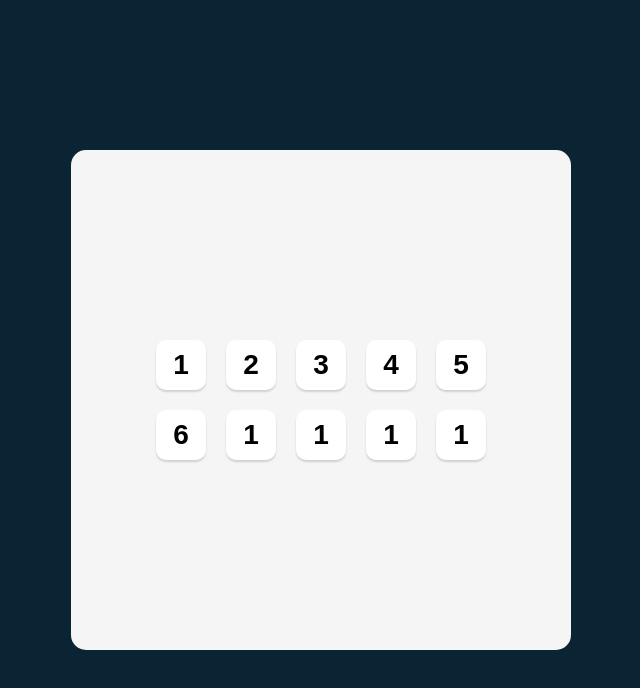
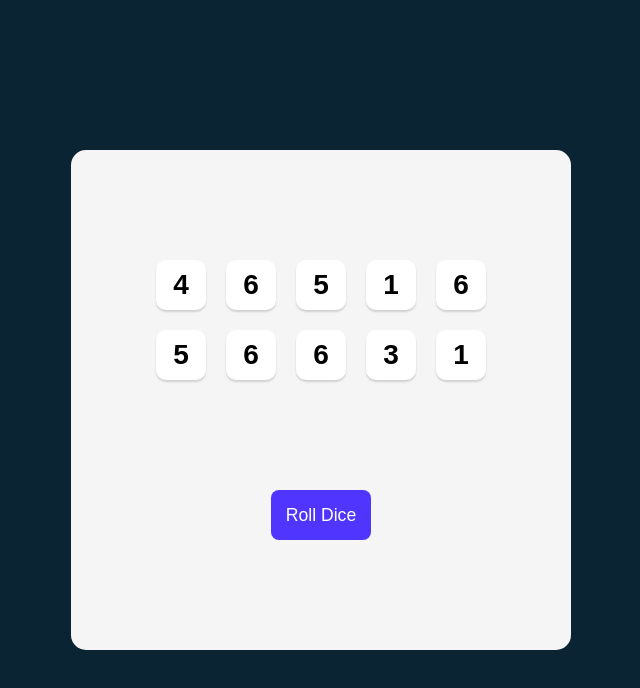
Before and after one commit to berkcantelseren/Tenzies-Game, a React (Vite) app: page / in a window 1280 px wide. Shown: the top 688 px of the page, without its empty margins (319-959 px from the left). Built offline with nearby package versions, Linux system fonts and the light colour scheme.

Commit message:
roll dice button add + css

```diff
--- a/src/App.jsx
+++ b/src/App.jsx
@@ -3,24 +3,25 @@
 import "./App.css";
 
 function App() {
+  const [dice, setDice] = useState(generateAllNewDice());
+
   function generateAllNewDice() {
     return new Array(10).fill(0).map(() => Math.ceil(Math.random() * 6));
   }
 
+  function rollDice() {
+    setDice(generateAllNewDice());
+  }
+
+  const diceElements = dice.map((num) => <Die value={num} />);
+
   return (
     <main>
-      <div className="dice-container">
-        <Die value={1} />
-        <Die value={2} />
-        <Die value={3} />
-        <Die value={4} />
-        <Die value={5} />
-        <Die value={6} />
-        <Die value={1} />
-        <Die value={1} />
-        <Die value={1} />
-        <Die value={1} />
-      </div>
+      <div className="dice-container">{diceElements}</div>
+
+      <button className="roll-dice" onClick={rollDice}>
+        Roll Dice
+      </button>
     </main>
   );
 }
--- a/src/index.css
+++ b/src/index.css
@@ -26,7 +26,7 @@
   border-radius: 15px;
   display: flex;
   flex-direction: column;
-  justify-content: center;
+  justify-content: space-evenly;
   align-items: center;
 }
 
@@ -47,3 +47,13 @@
   font-weight: bold;
   cursor: pointer;
 }
+
+button.roll-dice {
+  height: 50px;
+  width: 100px;
+  border: none;
+  border-radius: 8px;
+  background: #5035ff;
+  color: white;
+  font-size: 1.1rem;
+}
```
